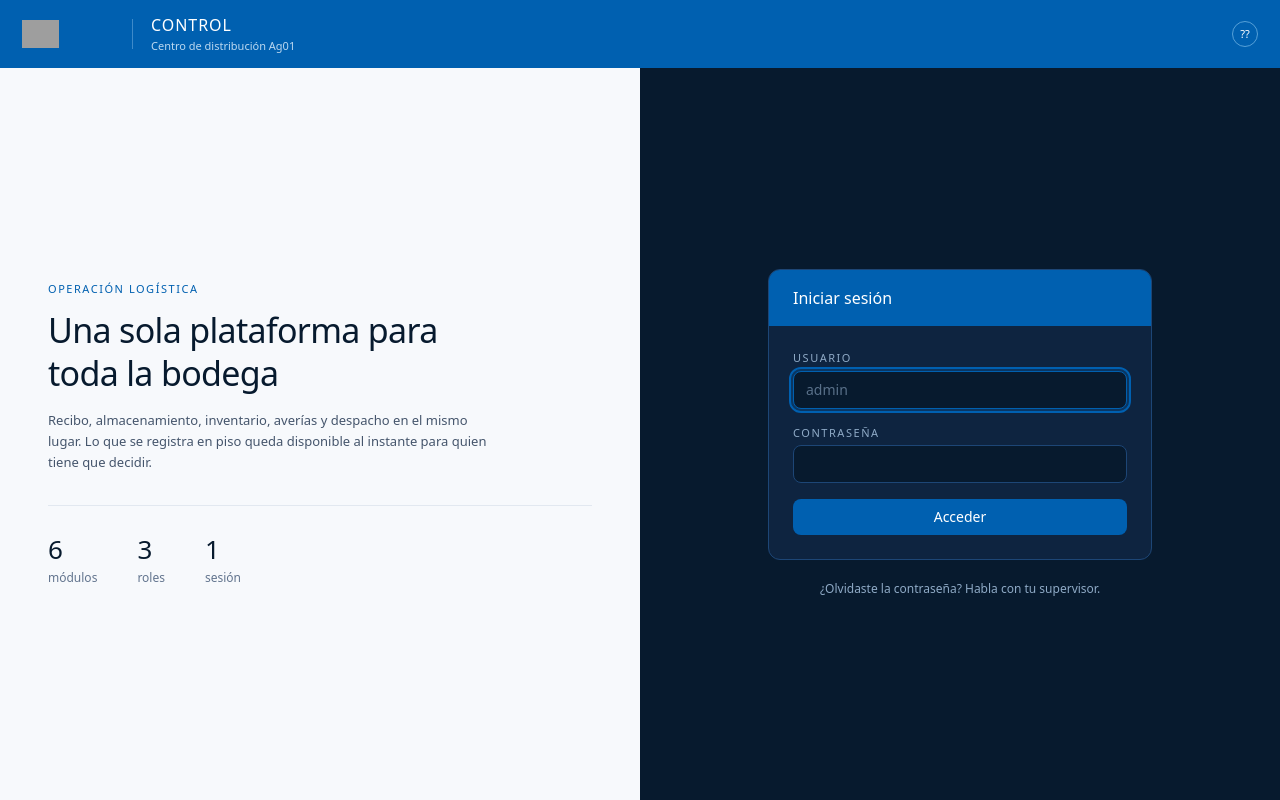
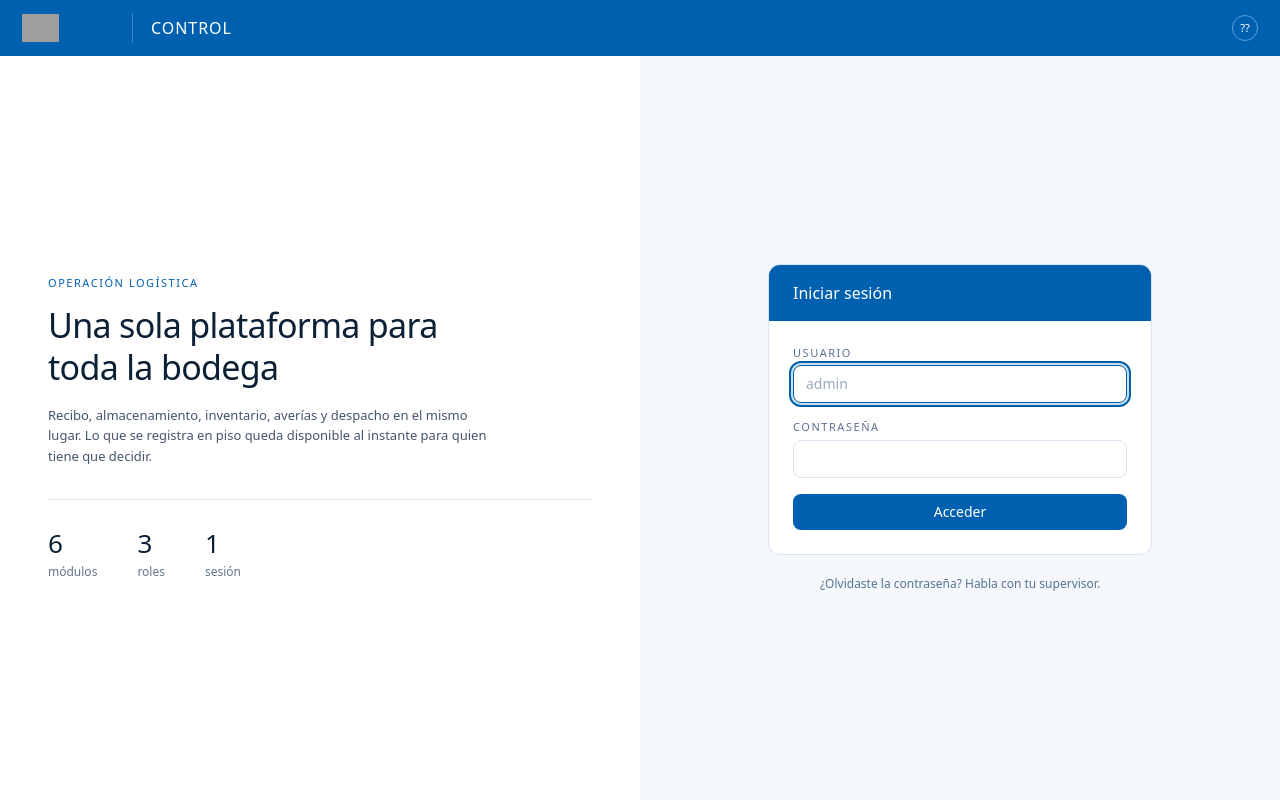
Before and after one commit to CentroDistribucion38/CD_CONTROL-, a Next.js app: page /login in a window 1280 px wide. Built offline with nearby package versions, Linux system fonts and the light colour scheme; grey boxes are pictures that could not be loaded.

Commit message:
Tema claro y barra sin subtitulo

```diff
--- a/src/app/(app)/quiebra/causas/page.tsx
+++ b/src/app/(app)/quiebra/causas/page.tsx
@@ -20,7 +20,7 @@ export default async function CausasPage() {
   return (
     <div className="space-y-6">
       <header>
-        <Link href="/quiebra" className="text-xs text-bv-texto-2 hover:text-white">
+        <Link href="/quiebra" className="text-xs text-bv-texto-2 hover:text-bv-azul">
           ← Quiebra
         </Link>
         <h1 className="mt-1 text-[24px] font-medium tracking-[-0.02em]">Causas</h1>
--- a/src/app/(app)/quiebra/nueva/page.tsx
+++ b/src/app/(app)/quiebra/nueva/page.tsx
@@ -31,7 +31,7 @@ export default async function NuevaQuiebraPage() {
   return (
     <div className="mx-auto max-w-2xl space-y-6">
       <header>
-        <Link href="/quiebra" className="text-xs text-bv-texto-2 hover:text-white">
+        <Link href="/quiebra" className="text-xs text-bv-texto-2 hover:text-bv-azul">
           ← Quiebra
         </Link>
         <h1 className="mt-1 text-[24px] font-medium tracking-[-0.02em]">
@@ -52,7 +52,7 @@ export default async function NuevaQuiebraPage() {
             Cárgalos en{" "}
             <Link
               href={!productos?.length ? "/inventario/productos" : "/inventario/bodegas"}
-              className="underline hover:text-white"
+              className="underline hover:text-bv-azul"
             >
               Inventario →{" "}
               {!productos?.length ? "Productos" : "Bodegas"}
--- a/src/app/(app)/quiebra/page.tsx
+++ b/src/app/(app)/quiebra/page.tsx
@@ -26,9 +26,9 @@ type Fila = {
 };
 
 const ESTILO_ESTADO: Record<string, string> = {
-  reportada: "bg-bv-alerta/15 text-bv-alerta",
-  aprobada: "bg-emerald-400/15 text-emerald-300",
-  rechazada: "bg-slate-400/15 text-slate-300",
+  reportada: "bg-amber-100 text-amber-800",
+  aprobada: "bg-emerald-100 text-emerald-800",
+  rechazada: "bg-slate-100 text-slate-600",
 };
 
 export default async function QuiebraPage({
@@ -135,7 +135,7 @@ export default async function QuiebraPage({
             className={`rounded-lg border px-3 py-1.5 text-[13px] transition ${
               filtro === f.clave
                 ? "border-bv-azul bg-bv-azul text-white"
-                : "border-bv-linea text-bv-texto-2 hover:text-white"
+                : "border-bv-linea bg-white text-bv-texto-2 hover:text-bv-azul"
             }`}
           >
             {f.texto}
--- a/src/app/globals.css
+++ b/src/app/globals.css
@@ -1,16 +1,25 @@
 @import "tailwindcss";
+
+/* ---------------------------------------------------------------------
+   Paleta clara. Los nombres de las variables se mantienen para no tener
+   que tocar los componentes: solo cambian los valores.
+     bv-tinta   → fondo de la página
+     bv-panel   → fondo de tarjetas y menús
+     bv-linea   → bordes
+     bv-texto   → texto principal
+     bv-texto-2 → texto secundario
+   --------------------------------------------------------------------- */
 
 @theme {
   --color-bv-azul: #0060b0;
   --color-bv-azul-oscuro: #004a8a;
-  --color-bv-tinta: #071a2e;
-  --color-bv-panel: #0e2440;
-  --color-bv-linea: #1d4676;
-  --color-bv-texto: #ffffff;
-  --color-bv-texto-2: #8faac6;
-  --color-bv-alerta: #f2b01e;
-  --color-bv-ok: #5ecb8c;
-  --color-bv-claro: #f7f9fc;
+  --color-bv-tinta: #f4f7fb;
+  --color-bv-panel: #ffffff;
+  --color-bv-linea: #dbe4f0;
+  --color-bv-texto: #0b1f35;
+  --color-bv-texto-2: #5a7192;
+  --color-bv-alerta: #b26a00;
+  --color-bv-ok: #16794a;
 
   --radius-bv: 12px;
   --radius-bv-sm: 6px;
@@ -19,17 +28,17 @@
 :root {
   --bv-azul: #0060b0;
   --bv-azul-oscuro: #004a8a;
-  --bv-tinta: #071a2e;
-  --bv-panel: #0e2440;
-  --bv-linea: #1d4676;
-  --bv-texto: #ffffff;
-  --bv-texto-2: #8faac6;
-  --bv-alerta: #f2b01e;
+  --bv-tinta: #f4f7fb;
+  --bv-panel: #ffffff;
+  --bv-linea: #dbe4f0;
+  --bv-texto: #0b1f35;
+  --bv-texto-2: #5a7192;
+  --bv-alerta: #b26a00;
 
   --bv-radio: 12px;
   --bv-radio-sm: 6px;
 
-  color-scheme: dark;
+  color-scheme: light;
 }
 
 html,
@@ -40,7 +49,7 @@ body {
 
 /* --- Superficies ---------------------------------------------------- */
 .tarjeta {
-  @apply rounded-xl border border-bv-linea bg-bv-panel p-5;
+  @apply rounded-xl border border-bv-linea bg-bv-panel p-5 shadow-sm;
 }
 
 /* --- Botones -------------------------------------------------------- */
@@ -56,20 +65,17 @@ body {
 }
 
 .btn-secundario {
-  @apply border border-bv-linea bg-transparent text-bv-texto-2 hover:border-bv-azul hover:text-white;
+  @apply border border-bv-linea bg-white text-bv-texto hover:border-bv-azul hover:text-bv-azul;
 }
 
 .btn-peligro {
-  @apply border border-bv-linea bg-transparent text-bv-texto-2 hover:border-red-400 hover:text-red-300;
+  @apply border border-bv-linea bg-white text-bv-texto-2 hover:border-red-400 hover:text-red-600;
 }
 
 /* --- Formularios ---------------------------------------------------- */
-.campo {
-  @apply w-full rounded-lg border border-bv-linea bg-bv-tinta px-3 py-2 text-sm text-white outline-none placeholder:text-bv-texto-2/60 focus:border-bv-azul focus:ring-2 focus:ring-bv-azul/30;
-}
-
+.campo,
 .campo-claro {
-  @apply w-full rounded-lg border border-slate-300 bg-white px-3 py-2 text-sm text-slate-900 outline-none placeholder:text-slate-400 focus:border-bv-azul focus:ring-2 focus:ring-bv-azul/20;
+  @apply w-full rounded-lg border border-bv-linea bg-white px-3 py-2 text-sm text-bv-texto outline-none placeholder:text-bv-texto-2/60 focus:border-bv-azul focus:ring-2 focus:ring-bv-azul/20;
 }
 
 .etiqueta {
@@ -86,7 +92,11 @@ body {
 }
 
 .tabla td {
-  @apply border-b border-bv-linea/40 px-3 py-2 text-bv-texto;
+  @apply border-b border-bv-linea/70 px-3 py-2 text-bv-texto;
+}
+
+.tabla tbody tr:hover td {
+  @apply bg-bv-tinta;
 }
 
 /* --- Accesibilidad -------------------------------------------------- */
--- a/src/app/login/page.tsx
+++ b/src/app/login/page.tsx
@@ -72,7 +72,7 @@ function Formulario() {
         {/* Columna informativa — oculta en móvil */}
         <section
           className="hidden flex-col justify-center px-12 md:flex"
-          style={{ background: "#F7F9FC" }}
+          style={{ background: "#FFFFFF" }}
         >
           <p
             className="text-[11px] font-medium tracking-[0.14em]"
@@ -82,7 +82,7 @@ function Formulario() {
           </p>
           <h1
             className="mt-3 max-w-md text-[34px] font-medium leading-tight tracking-[-0.02em]"
-            style={{ color: "var(--bv-tinta)" }}
+            style={{ color: "var(--bv-texto)" }}
           >
             Una sola plataforma para toda la bodega
           </h1>
@@ -101,7 +101,7 @@ function Formulario() {
               <div key={d.t}>
                 <p
                   className="text-[26px] font-medium"
-                  style={{ color: "var(--bv-tinta)" }}
+                  style={{ color: "var(--bv-texto)" }}
                 >
                   {d.n}
                 </p>
@@ -170,8 +170,7 @@ function Formulario() {
                   />
                   {error && (
                     <p
-                      className="mt-2 text-[12px] leading-[1.5]"
-                      style={{ color: "var(--bv-alerta)" }}
+                      className="mt-2 text-[12px] leading-[1.5] text-red-600"
                       role="alert"
                     >
                       {error}
--- a/src/components/BarraSuperior.tsx
+++ b/src/components/BarraSuperior.tsx
@@ -6,11 +6,9 @@
  */
 export function BarraSuperior({
   usuario,
-  subtitulo = "Centro de distribución Ag01",
   turno,
 }: {
   usuario: string;
-  subtitulo?: string;
   turno?: string;
 }) {
   return (
@@ -26,14 +24,9 @@ export function BarraSuperior({
           aria-label="Bavaria"
         />
         <span className="h-[30px] w-px" style={{ background: "#3E8AC9" }} />
-        <div>
-          <p className="text-[16px] font-medium tracking-[0.06em] text-white">
-            CONTROL
-          </p>
-          <p className="mt-px text-[11px]" style={{ color: "#BBD8F0" }}>
-            {subtitulo}
-          </p>
-        </div>
+        <p className="text-[16px] font-medium tracking-[0.06em] text-white">
+          CONTROL
+        </p>
       </div>
 
       <div className="flex items-center gap-3">
--- a/src/components/TarjetaModulo.tsx
+++ b/src/components/TarjetaModulo.tsx
@@ -21,10 +21,10 @@ export function TarjetaModulo({
     <>
       <div
         className="relative h-[120px] sm:h-[82px]"
-        style={{ background: m.activo ? m.fondo : "#16243A" }}
+        style={{ background: m.activo ? m.fondo : "#EDF1F7" }}
       >
         <div
-          className="absolute inset-0 bg-cover bg-center opacity-70 transition-opacity group-hover:opacity-90"
+          className="absolute inset-0 bg-cover bg-center opacity-90 transition-opacity group-hover:opacity-100"
           style={{ backgroundImage: `url(${m.imagen})` }}
           aria-hidden
         />
@@ -74,7 +74,7 @@ export function TarjetaModulo({
               style={{ background: m.acento }}
               aria-hidden
             >
-              <ChevronRight size={15} color="#071A2E" />
+              <ChevronRight size={15} color="#FFFFFF" />
             </span>
           )}
         </div>
@@ -98,7 +98,7 @@ export function TarjetaModulo({
   }
 
   return (
-    <Link href={m.ruta} className={`${clases} hover:border-bv-azul`} style={estilo}>
+    <Link href={m.ruta} className={`${clases} hover:border-bv-azul hover:shadow-md`} style={estilo}>
       {contenido}
     </Link>
   );
--- a/src/modulos/registro.ts
+++ b/src/modulos/registro.ts
@@ -49,8 +49,8 @@ export const MODULOS: Modulo[] = [
     eyebrow: "AVERÍAS",
     descripcion:
       "Reporte de producto averiado, aprobación del supervisor y descarga automática del inventario.",
-    acento: "#F2B01E",
-    fondo: "#3A2E0C",
+    acento: "#B26A00",
+    fondo: "#FBEFD6",
     imagen: "/modulos/quiebra.jpg",
     ruta: "/quiebra",
     activo: true,
@@ -66,8 +66,8 @@ export const MODULOS: Modulo[] = [
     eyebrow: "STOCK",
     descripcion:
       "Catálogo, kardex de movimientos, existencias por bodega y conteos físicos.",
-    acento: "#4FA3E8",
-    fondo: "#123863",
+    acento: "#0060B0",
+    fondo: "#E2EDF9",
     imagen: "/modulos/inventario.jpg",
     ruta: "/inventario",
     activo: true,
```
Also changed, not shown: src/components/Navegacion.tsx (+4 -4 lines).
